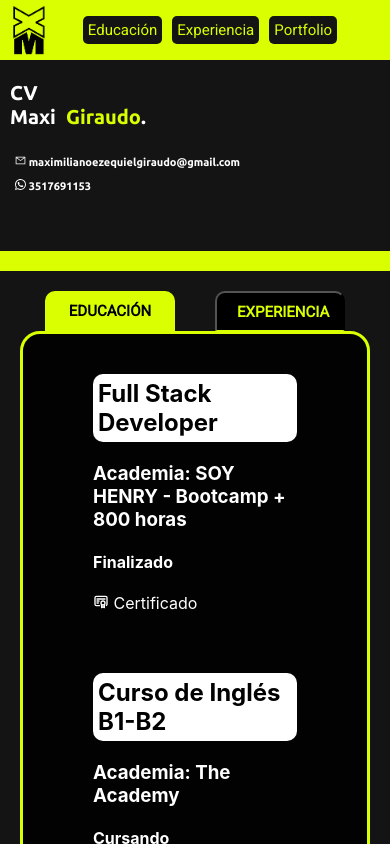
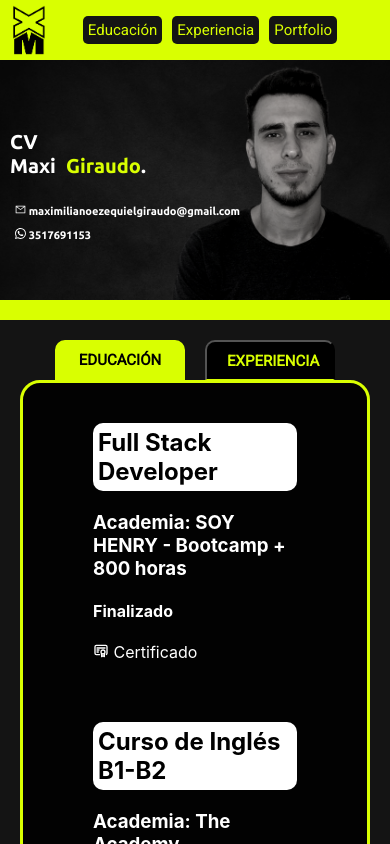
Before and after one commit to maxigiraudo/CV-Maxi-Giraudo, a React (Create React App) app: page / in a window 390 px wide. Shown: the top 844 px of the page. Built offline with nearby package versions, Linux system fonts and the light colour scheme.

Commit message:
cambiaso final

```diff
--- a/src/components/LandingPage/LandingPage.module.css
+++ b/src/components/LandingPage/LandingPage.module.css
@@ -315,13 +315,13 @@
   }
 
   .contenedorLanding {
+    background-image: url("../../images/maxii.png");
     display: flex;
     margin-top: 1px;
-    background-image: none;
-    background-color: #141414;
     padding-left: 5px;
     width: 100%;
     height: 250px;
+    margin-top: 50px;
   }
 
   .text {
@@ -359,16 +359,16 @@
     display: none;
   }
   .button {
-    margin-left: 20px;
-    margin-right: 20px;
+    margin-left: 10px;
+    margin-right: 10px;
     font-size: 15px;
     width: 20px;
     padding: 5px 20px;
     text-align: center;
   }
   .buttonContrario {
-    margin-left: 20px;
-    margin-right: 20px;
+    margin-left: 10px;
+    margin-right: 10px;
     font-size: 15px;
     width: 20px;
     padding: 5px 20px;
```
